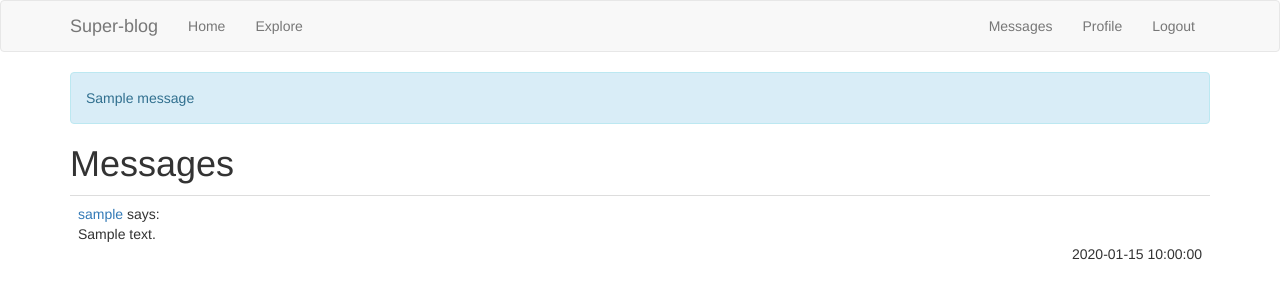
After one commit to dm1trykrylov/super-blog, a Flask app: page /messages in a window 1280 px wide. The commit adds this page. Shown: the top 300 px of the page. Run offline with Flask 2, Linux system fonts and the light colour scheme; a user stored in the database is signed in; tables that the repository leaves empty hold one stand-in row (values such as "Sample post"); one stand-in notice (Sample message) is shown; some libraries are stand-ins or nearby versions.

Commit message:
Add direct messages

```diff
--- a/app/forms.py
+++ b/app/forms.py
@@ -2,7 +2,6 @@ from flask_wtf import FlaskForm
 from wtforms import StringField, PasswordField, BooleanField, SubmitField, TextAreaField
 from wtforms.validators import DataRequired, ValidationError, Email, EqualTo, Length
 from app.models import User
-
 
 class LoginForm(FlaskForm):
     username = StringField('Username', validators=[DataRequired()])
@@ -43,3 +42,8 @@ class PostForm(FlaskForm):
     post = TextAreaField('Write something', validators=[
         DataRequired(), Length(min=1, max=140)])
     submit = SubmitField('Submit')
+
+class MessageForm(FlaskForm):
+    message = TextAreaField('Message', validators=[
+        DataRequired(), Length(min=0, max=300)])
+    submit = SubmitField('Submit')
--- a/app/routes.py
+++ b/app/routes.py
@@ -1,8 +1,8 @@
-from flask import render_template, flash, redirect, url_for, request
+from flask import render_template, flash, redirect, url_for, request, current_app
 from app import app, db
-from app.forms import LoginForm, RegistrationForm, EditProfileForm, EmptyForm, PostForm
+from app.forms import LoginForm, RegistrationForm, EditProfileForm, EmptyForm, PostForm, MessageForm
 from flask_login import current_user, login_user, logout_user, login_required
-from app.models import User, Post
+from app.models import User, Post, Message
 from datetime import datetime
 
 
@@ -64,6 +64,30 @@ def explore():
     posts = Post.query.order_by(Post.timestamp.desc()).all()
     return render_template('index.html', title='Explore', posts=posts)
 
+
+@app.route('/send_message/<recipient>', methods=['GET', 'POST'])
+@login_required
+def send_message(recipient):
+    user = User.query.filter_by(username=recipient).first_or_404()
+    form = MessageForm()
+    if form.validate_on_submit():
+        msg = Message(author=current_user, recipient=user,
+                      body=form.message.data)
+        db.session.add(msg)
+        db.session.commit()
+        flash('Your message has been sent.')
+        return redirect(url_for('user', username=recipient))
+    return render_template('send_message.html', title='Send Message',
+                           form=form, recipient=recipient)
+
+@app.route('/messages')
+@login_required
+def messages():
+    current_user.last_message_read_time = datetime.utcnow()
+    db.session.commit()
+    messages = current_user.messages_received.order_by(
+        Message.timestamp.desc())
+    return render_template('messages.html', messages=messages)
 
 @app.route('/register', methods=['GET', 'POST'])
 def register():
--- a/app/templates/base.html
+++ b/app/templates/base.html
@@ -8,7 +8,8 @@
 <nav class="navbar navbar-default">
   <div class="container">
     <div class="navbar-header">
-                <button type="button" class="navbar-toggle collapsed" data-toggle="collapse" data-target="#bs-example-navbar-collapse-1" aria-expanded="false">
+      <button type="button" class="navbar-toggle collapsed" data-toggle="collapse"
+        data-target="#bs-example-navbar-collapse-1" aria-expanded="false">
         <span class="sr-only">Toggle navigation</span>
         <span class="icon-bar"></span>
         <span class="icon-bar"></span>
@@ -25,6 +26,11 @@
         {% if current_user.is_anonymous %}
         <li><a href="{{ url_for('login') }}">Login</a></li>
         {% else %}
+        <li>
+          <a href="{{ url_for('messages') }}">
+            Messages
+          </a>
+        </li>
         <li><a href="{{ url_for('user', username=current_user.username) }}">Profile</a></li>
         <li><a href="{{ url_for('logout') }}">Logout</a></li>
         {% endif %}
--- /dev/null
+++ b/app/templates/messages.html
@@ -0,0 +1,8 @@
+{% extends "base.html" %}
+
+{% block app_content %}
+    <h1>Messages</h1>
+    {% for post in messages %}
+        {% include '_post.html' %}
+    {% endfor %}
+{% endblock %}
```
Also changed, not shown: app/models.py (+24 -0 lines), app/templates/index.html (+3 -11 lines), app/templates/send_message.html (added, +11 -0 lines), app/templates/user.html (+8 -0 lines). Lines whose indentation alone changed are shown as unchanged.
